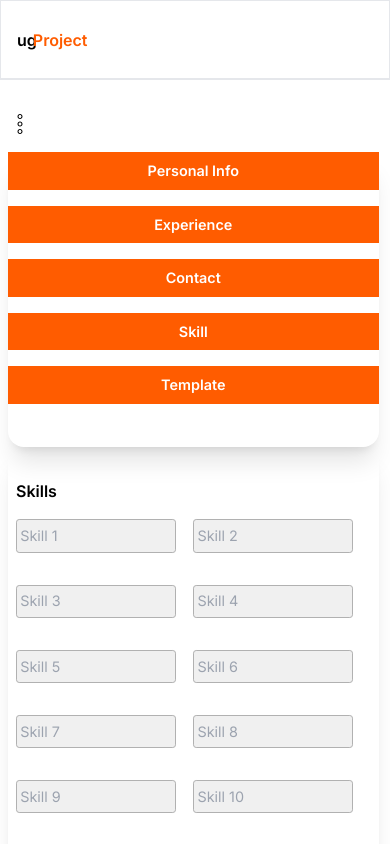
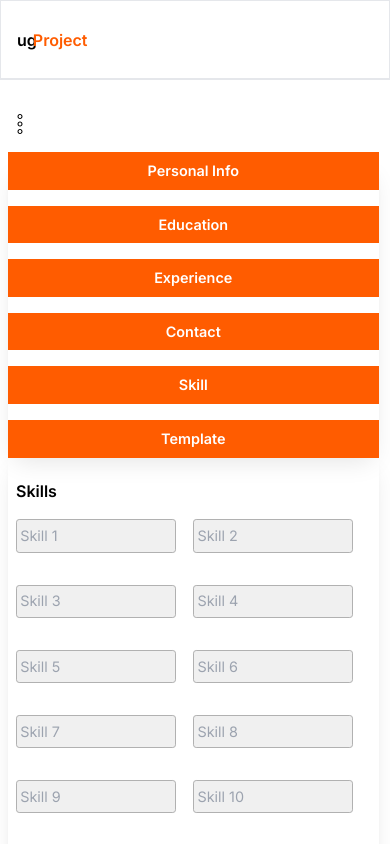
Before and after one commit to IsraelIyke/cv-v2, a Next.js app: page /resume/skills in a window 390 px wide. Both pictures are taken after a click on the icon 20 px from the left and 124 px from the top of the page. Shown: the top 844 px of the page. Built offline with nearby package versions, Linux system fonts and the light colour scheme.

Commit message:
almost done

```diff
--- a/app/Components/sidebar.js
+++ b/app/Components/sidebar.js
@@ -67,6 +67,12 @@ export default function SideBar() {
               Personal Info
             </Link>
             <Link
+              href="/resume/education"
+              className=" bg-[#FF5C00] py-[0.5rem] px-[3rem] text-[white] text-center text-[0.9rem] font-[600] mb-[1rem]"
+            >
+              Education
+            </Link>
+            <Link
               href="/resume/experience"
               className=" bg-[#FF5C00] py-[0.5rem] px-[3rem] text-[white] text-center text-[0.9rem] font-[600] mb-[1rem]"
             >
```
